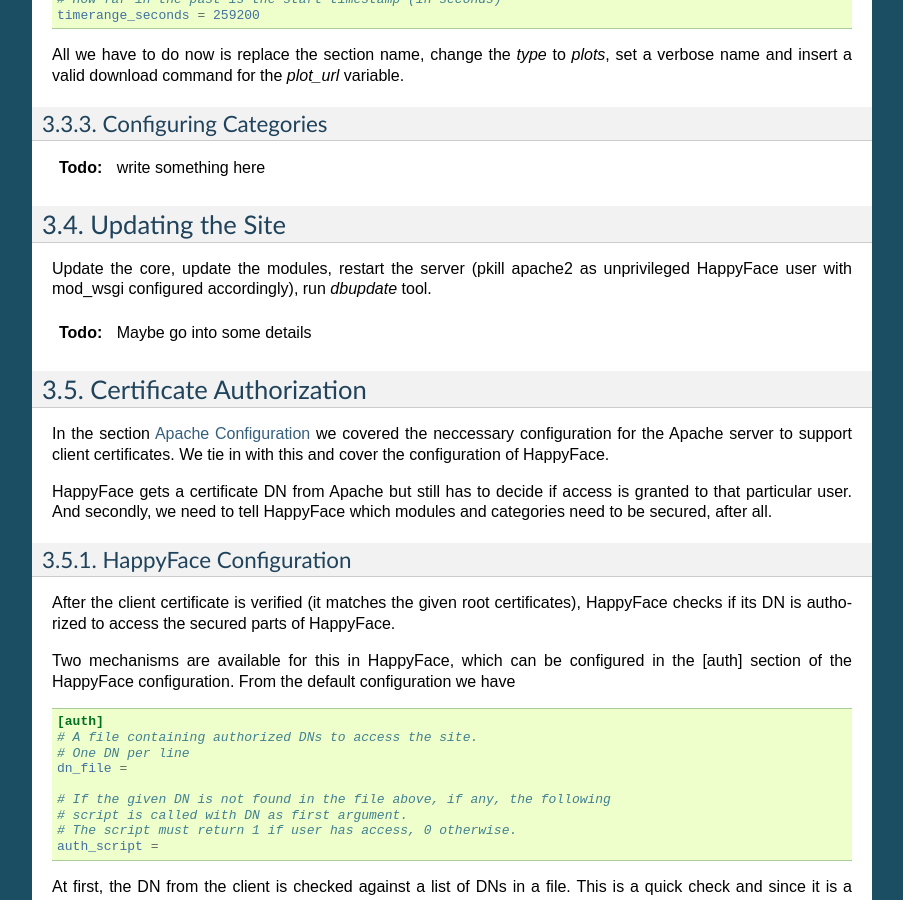
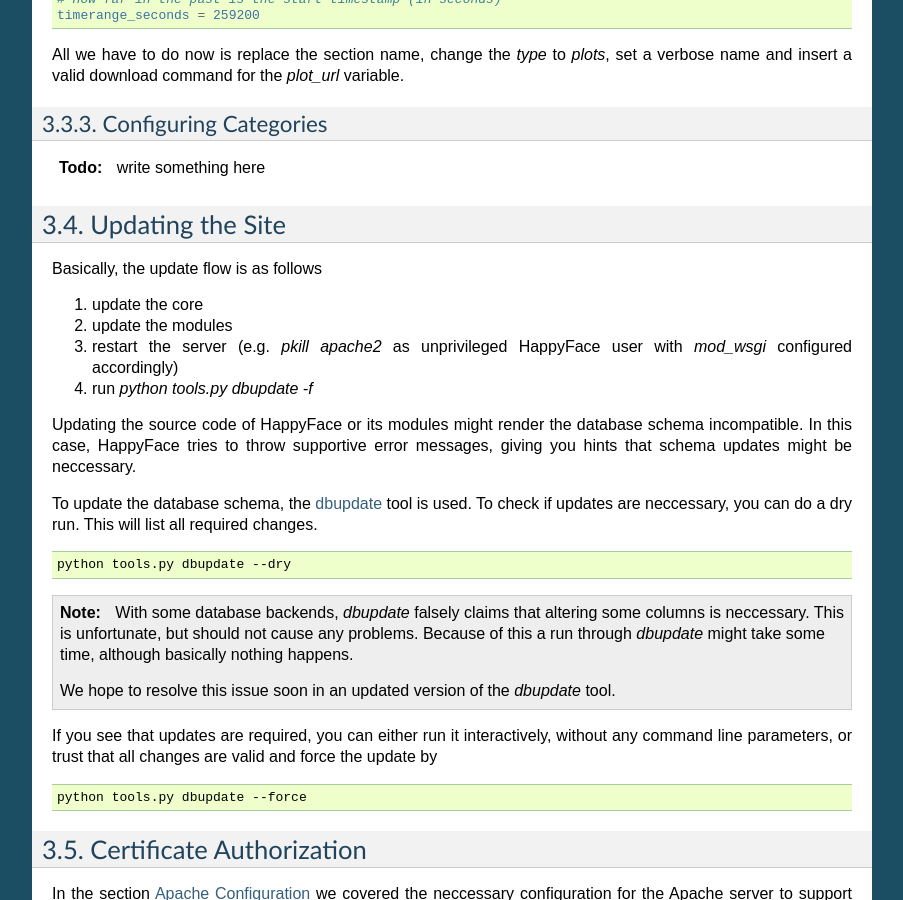
Before and after one commit to HappyFaceMonitoring/HappyFace3, a Sphinx documentation site: the page built from docs/configuration.rst, in a window 1280 px wide and 900 px high, scrolled down 3811 px. Shown: the whole window, without its empty margins (198-1101 px from the left). Built offline with Sphinx 7.4.7, drawn with Linux system fonts in a browser that asks for light colours.

Commit message:
Describe how updating HappyFace works
git-svn-id: https://ekptrac.physik.uni-karlsruhe.de/svn/HappyFace/branches/v3.0@862 5ec1a27d-59bc-451c-a1e5-77859e3e35f3

```diff
--- a/docs/configuration.rst
+++ b/docs/configuration.rst
@@ -175,9 +175,36 @@ Configuring Categories
 Updating the Site
 =================
 
-Update the core, update the modules, restart the server (pkill apache2 as unprivileged HappyFace user with mod_wsgi configured accordingly), run *dbupdate* tool.
+Basically, the update flow is as follows
 
-.. todo:: Maybe go into some details
+1. update the core
+
+2. update the modules
+
+3. restart the server (e.g. *pkill apache2* as unprivileged HappyFace user with *mod_wsgi* configured accordingly)
+
+4. run *python tools.py dbupdate -f*
+
+Updating the source code of HappyFace or its modules might render the database schema incompatible. In this case, HappyFace tries to throw supportive error messages, giving you hints that schema updates might be neccessary.
+
+To update the database schema, the :ref:`tool-dbupdate` tool is used. To check if updates are neccessary, you can do a dry run. This will list all required changes.
+
+.. code-block:: bash
+
+    python tools.py dbupdate --dry
+
+.. note::
+
+    With some database backends, *dbupdate* falsely claims that altering some columns is neccessary. This is unfortunate, but should not cause any problems. Because of this a run through *dbupdate* might take some time, although basically nothing happens.
+
+    We hope to resolve this issue soon in an updated version of the *dbupdate* tool.
+
+If you see that updates are required, you can either run it interactively, without any command line parameters, or trust that all changes are valid and force the update by
+
+.. code-block:: bash
+
+    python tools.py dbupdate --force
+
 
 .. _config_certs:
 
```
